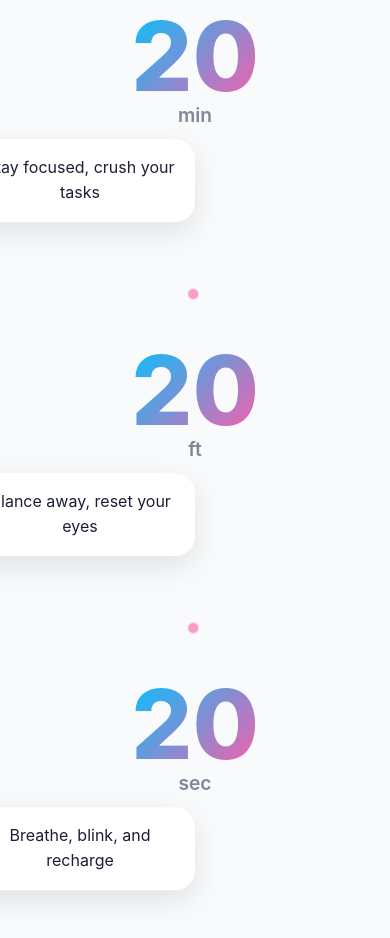
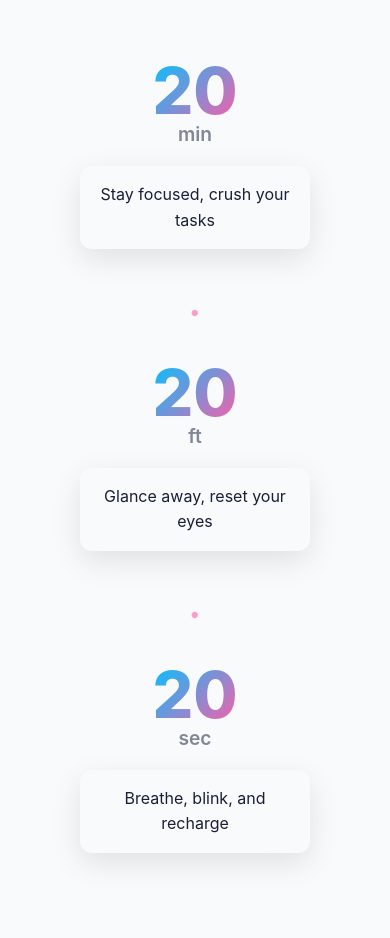
Before and after one commit to BlinkBlinkApp/BlinkBlinkApp.github.io, a Vue app: page / in a window 390 px wide. Shown: the part 1060-1998 px from the top of the page. Built offline with nearby package versions, Linux system fonts and the light colour scheme; no server answers.

Commit message:
make rule page responsive

```diff
--- a/src/assets/styles/Rule.css
+++ b/src/assets/styles/Rule.css
@@ -39,6 +39,14 @@
   align-items: center;
   gap: clamp(1rem, 2vw, 2rem);  /* Increased gap */
   position: relative;  /* Added */
+}
+
+/* Add after .number-group styles */
+.number-set {
+  position: relative;
+  display: flex;
+  flex-direction: column;
+  align-items: center;
 }
 
 /* Numbers and Text */
@@ -100,12 +108,25 @@
   box-shadow: 0 10px 30px rgba(0, 0, 0, 0.1);
   font-size: clamp(1rem, 1.8vw, 1.4rem);  /* Increased font size */
   color: var(--text-primary);
-  white-space: nowrap;
   animation: bubbleFloat 3s ease-in-out infinite;
   z-index: 1;
-  max-width: min(90vw, 400px);  /* Increased max-width */
   left: 50%;
   transform: translateX(-50%);
+  width: max-content;  /* Changed from auto */
+  min-width: 200px;   /* Added minimum width */
+  max-width: 300px;   /* Maintained max width */
+  text-align: center; /* Center text */
+  white-space: normal; /* Allow text wrapping */
+}
+
+.number-set:first-child .bubble-text.bottom {
+  transform: translate(-50%, 100%);
+  left: 50%;
+}
+
+.number-set:last-child .bubble-text.bottom {
+  transform: translate(-50%, 100%);
+  left: 50%;
 }
 
 .bubble-text.bottom {
@@ -247,22 +268,56 @@
 @media (max-width: 1024px) {
   .number-group {
     flex-direction: column;
-    gap: 3rem;
+    gap: 4rem;  /* Increased gap for better spacing */
+    width: 100%;
+    align-items: center;
   }
 
   .connector {
     transform: rotate(90deg);
-    font-size: 5rem;
-    margin: 0;  /* Reset margin for mobile */
+    margin: -1rem 0;  /* Adjust vertical spacing */
+    font-size: clamp(3rem, 6vw, 5rem);
   }
 
   .number-container {
-    margin-top: 0;  /* Reset margin for mobile */
+    margin-top: 0;
+    width: 100%;
+    max-width: 300px;  /* Limit width on tablets */
   }
 
   .bubble-text {
+    position: relative;
+    transform: none;
+    left: 0;
+    width: 100%;
+    max-width: 100%;
+    margin: 1rem 0;
+  }
+
+  .bubble-text.top,
+  .bubble-text.bottom {
+    top: auto;
+    bottom: auto;
+    margin: 1rem 0;
+  }
+
+  .bubble-text::before {
+    display: none;  /* Hide arrows on tablet */
+  }
+
+  .number-set {
+    width: 100%;
+    margin: 1rem 0;
+  }
+
+  .bubble-text {
+    position: relative;
+    transform: none !important; /* Override desktop transforms */
+    left: 0 !important;
+    width: 100%;
+    max-width: 100%;
+    margin: 1rem 0;
     white-space: normal;
-    text-align: center;
   }
 }
 
@@ -289,18 +344,44 @@
 
   .title-row {
     flex-direction: column;
-    gap: 1rem;
+    gap: 2rem;
+    margin: 3rem auto;
+    display: flex;
+  }
+
+  .pre-heading {
+    order: 1;
   }
 
   .number-group {
-    order: 1;
+    order: 2;
     margin: 2rem 0;
+    gap: 3rem;
+  }
+
+  .post-heading {
+    order: 3;
+  }
+
+  .number-container {
+    max-width: 250px;  /* Smaller width on mobile */
+  }
+
+  .rule-number {
+    font-size: clamp(4rem, 15vw, 8rem);  /* Adjusted font size */
   }
 
   .pre-heading,
   .post-heading {
-    order: 2;
-    font-size: 2rem;
+    font-size: clamp(2rem, 8vw, 3rem);
+  }
+
+  .bubble-text {
+    font-size: 1rem;
+    padding: 1rem;
+    text-align: center;
+    background: var(--bg-secondary);  /* Softer background on mobile */
+    border-radius: 12px;
   }
 
   .bubble-text {
@@ -336,4 +417,21 @@
     font-size: 1.2rem;
     margin-top: -0.25rem;
   }
+
+  /* Optimize animations for mobile */
+  @keyframes bubbleFloat {
+    0%, 100% { transform: translateY(0); }
+    50% { transform: translateY(-5px); }  /* Reduced movement */
+  }
+
+  @keyframes floatIn {
+    from {
+      opacity: 0;
+      transform: translateY(15px) scale(0.9);  /* Reduced movement */
+    }
+    to {
+      opacity: 1;
+      transform: translateY(0) scale(1);
+    }
+  }
 }
--- a/src/components/sections/Rule.vue
+++ b/src/components/sections/Rule.vue
@@ -5,21 +5,28 @@
         <div class="title-row">
           <span class="pre-heading">The</span>
           <div class="number-group">
+            <!-- Wrap each number set in a container -->
+            <div class="number-set">
               <div class="number-container">
                 <span class="rule-number">20</span>
                 <span class="unit">min</span>
+              </div>
               <div class="bubble-text bottom">Stay focused, crush your tasks</div>
             </div>
             <span class="connector">·</span>
+            <div class="number-set">
               <div class="number-container">
                 <span class="rule-number">20</span>
                 <span class="unit">ft</span>
+              </div>
               <div class="bubble-text top">Glance away, reset your eyes</div>
             </div>
             <span class="connector">·</span>
+            <div class="number-set">
               <div class="number-container">
                 <span class="rule-number">20</span>
                 <span class="unit">sec</span>
+              </div>
               <div class="bubble-text bottom">Breathe, blink, and recharge</div>
             </div>
           </div>
--- a/src/views/Home.vue
+++ b/src/views/Home.vue
@@ -36,8 +36,7 @@
             </div>
           </h1>
           <a href="#download" class="button secondary download-button">
-            Download Now
-            <ArrowIcon class="download-arrow" />
+            Download Now ➤
           </a>
         </div>
         <div class="hero-right">
@@ -77,7 +76,6 @@ import About from '@/components/sections/About.vue'
 import Features from '@/components/sections/Features.vue'
 import Rule from '@/components/sections/Rule.vue'
 import Download from '@/components/sections/Download.vue'
-import ArrowIcon from '@/components/icons/Arrow.vue'
 
 const BASE_DURATION = 600 // 0.6s in ms
 const CHAR_DELAY = 40 // 0.04s in ms
```
Lines whose indentation alone changed are shown as unchanged.
